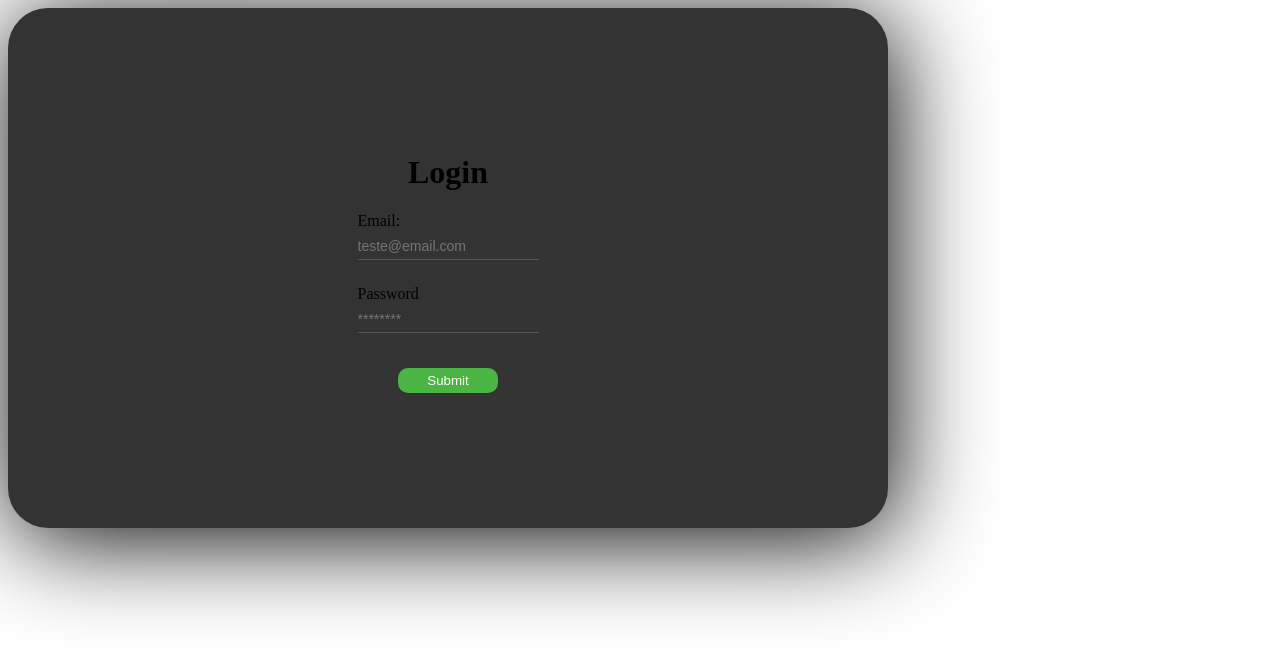
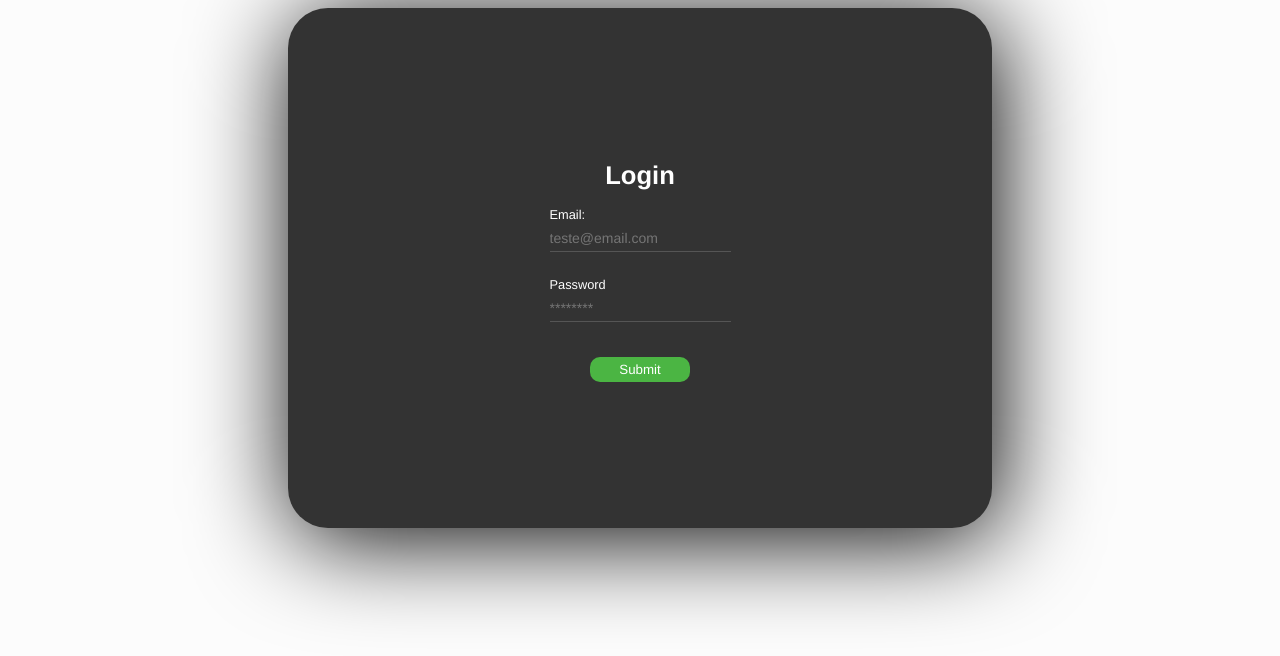
Before and after one commit to keven157751/Ignite_Timer, a React (Vite) app: page /Login in a window 1280 px wide. Shown: the top 656 px of the page. Built offline with nearby package versions, Linux system fonts and the light colour scheme.

Commit message:
Ajustment routes and colors

```diff
--- a/src/Error.tsx
+++ b/src/Error.tsx
@@ -1,4 +1,3 @@
-
 
 export function Error() {
   return (
--- a/src/assets/components/InputText/index.tsx
+++ b/src/assets/components/InputText/index.tsx
@@ -32,7 +32,7 @@ export const InputContainer = styled.div`
         top: -12px;
         font-size: 10px;
     }
-`
+`;
 
 export const InputMain = styled.input`
     border: 0;
@@ -44,19 +44,25 @@ export const InputMain = styled.input`
     color: #fff;
 `;
 
+export const ErrorText = styled.span`
+    color: 	#ff3333;
+`;
+
 export const Input = forwardRef<HTMLInputElement, InputProps>(
   ({ label, errorMessage, ...rest }, ref) => {
     return (
         <Divmain>
-         {label || errorMessage ? (
+          {label || errorMessage ? (
           <Divmain2>
             <span>{label}</span>
-            <span>{errorMessage}</span>
+            <ErrorText>
+              {errorMessage}
+            </ErrorText>
           </Divmain2>
          ) : null}
-         <InputContainer>
-          <InputMain {...rest} ref={ref} />
-         </InputContainer>
+          <InputContainer>
+            <InputMain {...rest} ref={ref} />
+          </InputContainer>
         </Divmain>
     )
   },
--- a/src/assets/components/styles/GlobalStyle.tsx
+++ b/src/assets/components/styles/GlobalStyle.tsx
@@ -16,6 +16,7 @@ export const GlobalStyles = createGlobalStyle`
     display: flex;
     align-items: center;
     justify-content: center;
+
   }
 
   body,
@@ -23,6 +24,10 @@ export const GlobalStyles = createGlobalStyle`
   textarea,
   button {
     font-family: 'Helvetica Neue', sans-serif;
+  }
+
+  h1, span {
+    color: white;
   }
 
   button {
--- a/src/assets/components/styles/themes/default.ts
+++ b/src/assets/components/styles/themes/default.ts
@@ -1,7 +1,7 @@
 export const lightTheme = {
-  backgroundColor: '#333333',
+  backgroundColor: 'red',
 };
 
 export const darkTheme = {
-  backgroundColor: '#333333',
+  backgroundColor: 'blue',
 };
--- a/src/assets/pages/Home/Home.tsx
+++ b/src/assets/pages/Home/Home.tsx
@@ -1,9 +1,8 @@
-import App from "../../../App";
 
 export function Home() {
   return (
     <div>
-      <App />
+      <h1>Hola</h1>
     </div>
   )
 }
--- a/src/assets/pages/Login/Login.tsx
+++ b/src/assets/pages/Login/Login.tsx
@@ -5,6 +5,7 @@ import { useForm } from 'react-hook-form';
 import { zodResolver } from '@hookform/resolvers/zod';
 import { z } from 'zod';
 import { useNavigate } from "react-router-dom";
+import { GlobalStyles } from "../../components/styles/GlobalStyle";
 
 const formSchema = z.object({
   email: z.string().email({ message: 'Email inválido' }),
@@ -25,12 +26,13 @@ export function Login() {
   })
 
   const onSubmit = handleSubmit((data) => {
-    console.log(data)
-    navigate("/settings")
+    console.log(data);
+    navigate("/");
   })
 
   return (
-    <main>
+    <>
+      <div>
         <form onSubmit={onSubmit}>
           <LoginContainer>
           <h1>Login</h1>
@@ -53,6 +55,8 @@ export function Login() {
             </Button>
           </LoginContainer>
         </form>
-    </ main>
+      </ div>
+      <GlobalStyles />
+  </>
   )
 }
```
Lines whose indentation alone changed are shown as unchanged.
